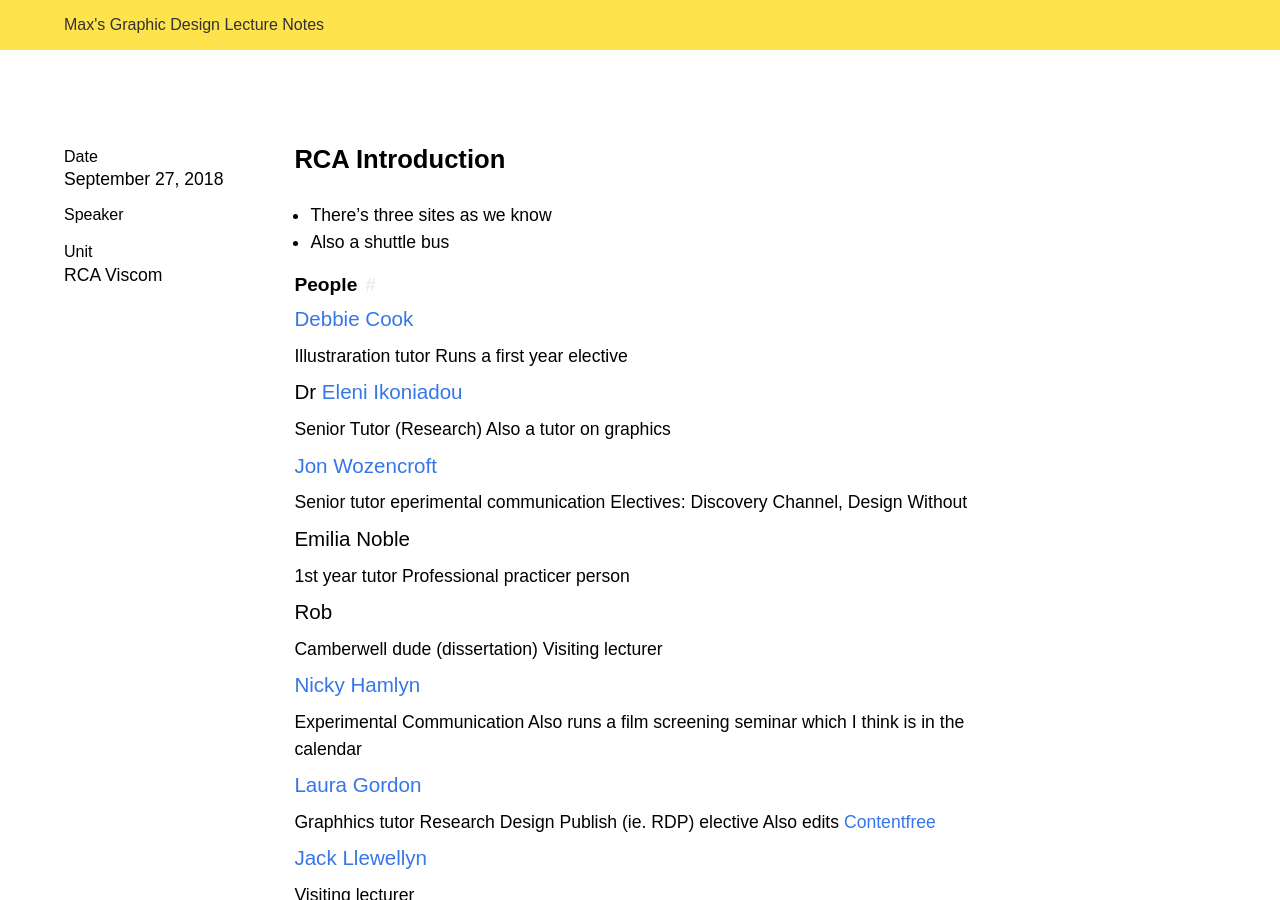
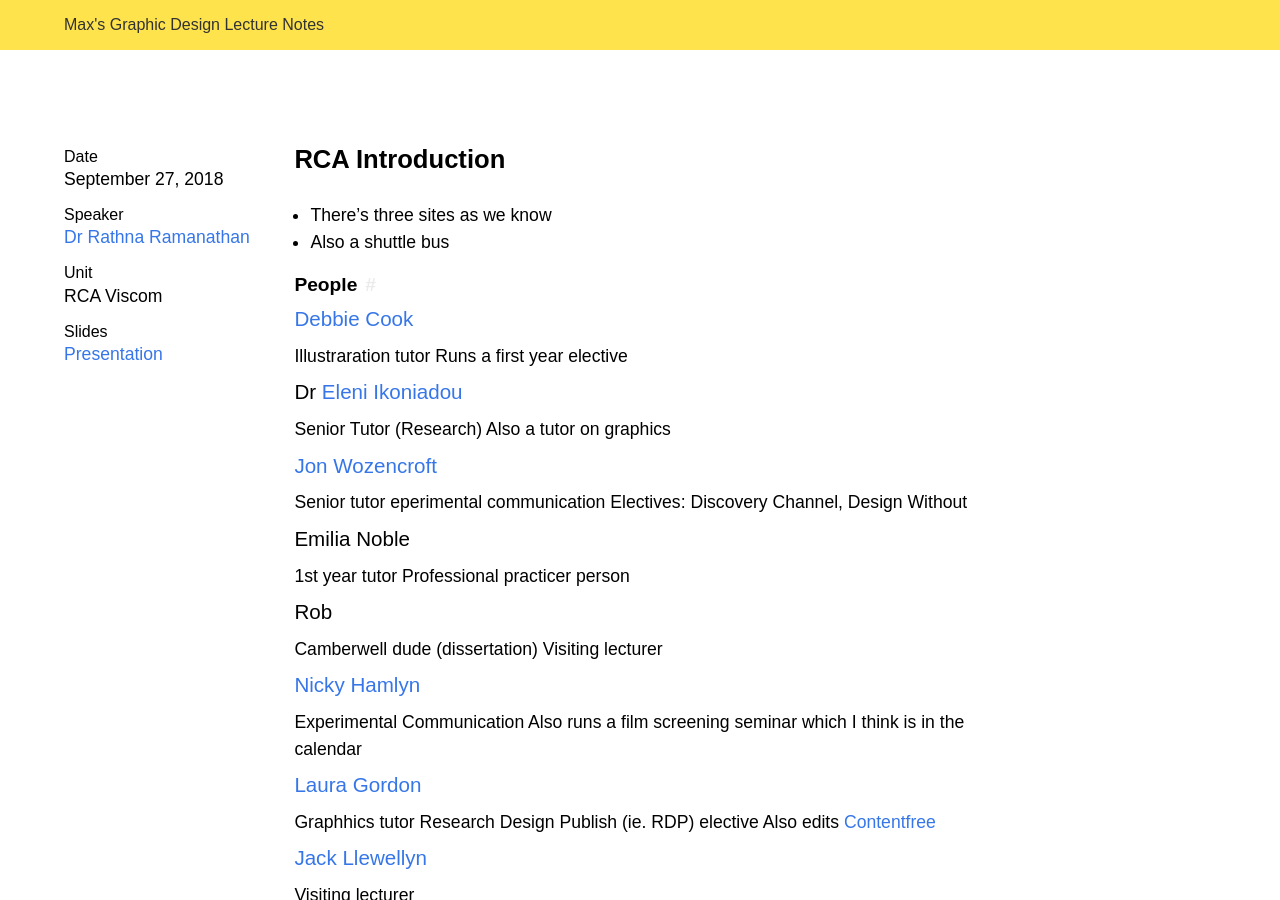
Before and after one commit to awesomephant/notes, a Jekyll site: the page built from _posts/2018-09-27-rca-introduction.md, in a window 1280 px wide and 900 px high. Built offline with Jekyll 4.4.1, drawn with Linux system fonts in a browser that asks for light colours.

Commit message:
Add slides

```diff
--- a/_posts/2018-09-27-rca-introduction.md
+++ b/_posts/2018-09-27-rca-introduction.md
@@ -2,11 +2,12 @@
 layout: post
 title: "RCA Introduction"
 date: 2018-09-27 10:00:00
-teacher: ""
+teacher: "Dr Rathna Ramanathan"
 unit: 'RCA Viscom'
 abstract: ""
-website: ""
+website: "https://www.rca.ac.uk/more/staff/dr-rathna-ramanathan/"
 thumb: ""
+presentation: http://rcade.rca.ac.uk/pluginfile.php/40462/mod_resource/content/3/MAVCYear1Welcome1819.pdf
 ---
 
 - There's three sites as we know
```
